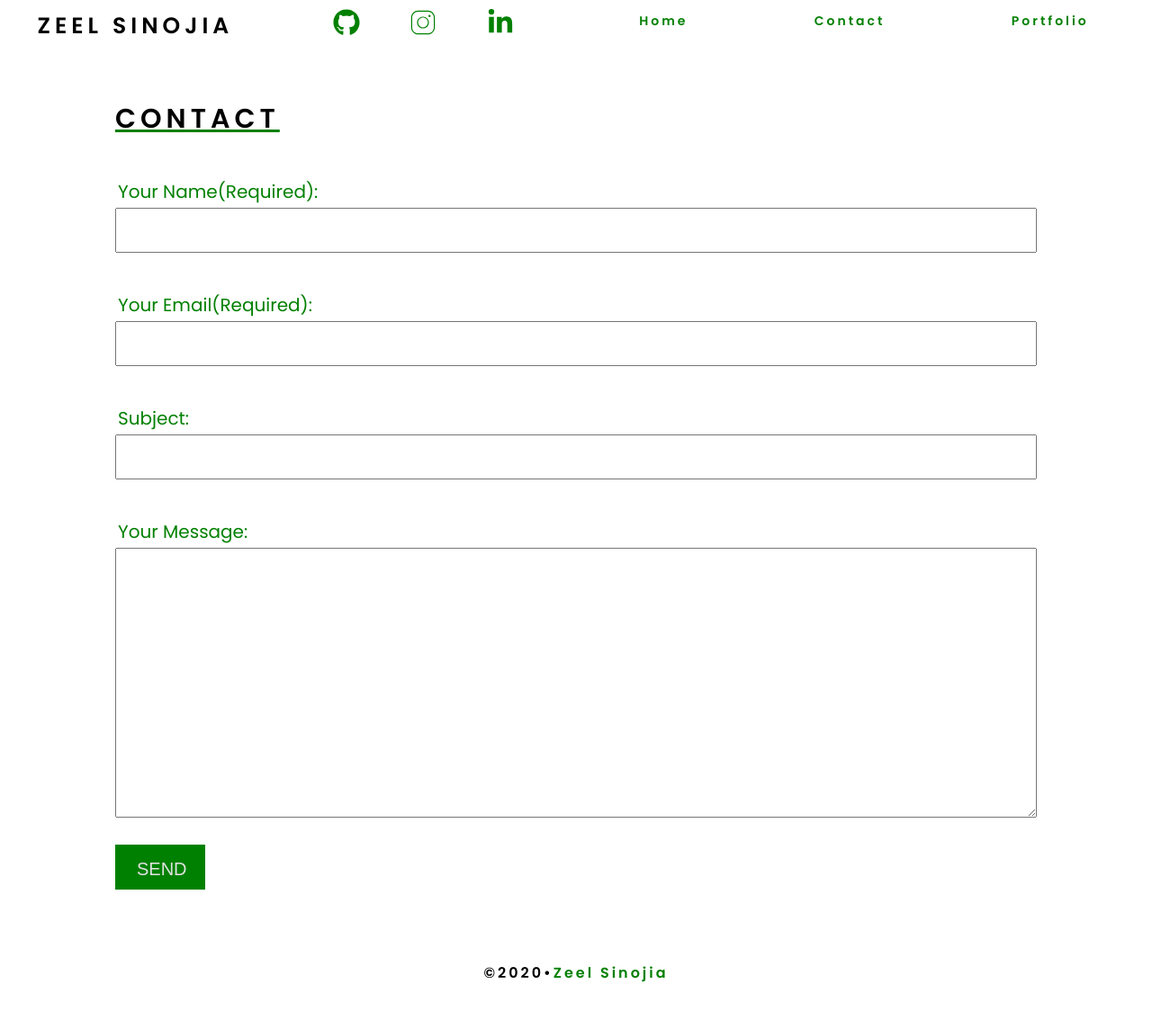
After one commit to ZeelSinojia/Personal-Website, a Django app: page /contact/ in a window 1280 px wide. The commit adds this page. Shown: the whole page at 90% size. Run offline with Django 3.2, Linux system fonts and the light colour scheme; some libraries are stand-ins or nearby versions.

Commit message:
added contact form, changed the html

```diff
--- /dev/null
+++ b/Portfolio/forms.py
@@ -0,0 +1,12 @@
+from django import forms
+
+
+class ContactForm(forms.Form):
+    name = forms.CharField(required=True, max_length=500, label="Your Name(Required)",
+                           widget=forms.TextInput(attrs={'class': 'form-field'}))
+    email = forms.EmailField(required=True, max_length=500, label="Your Email(Required)",
+                             widget=forms.TextInput(attrs={'class': 'form-field'}))
+    subject = forms.CharField(max_length=500, label="Subject", widget=forms.TextInput(
+        attrs={'class': 'form-field'}))
+    message = forms.CharField(label='Your Message', widget=forms.Textarea(
+        attrs={'class': 'form-field'}))
--- a/Portfolio/static/Portfolio/style.css
+++ b/Portfolio/static/Portfolio/style.css
@@ -34,7 +34,7 @@ nav {
 .logo {
     text-transform: uppercase;
     letter-spacing: 5px;
-    font-size: 20px;
+    font-size: 25px;
     margin-top: 10px;
 }
 
@@ -45,13 +45,45 @@ nav {
     margin-top: 10px;
 }
 
+.github-link {
+    height: 30px;
+    width: 30px;
+    transition: color 100ms;
+    color: green;
+}
+
+.github-link:hover {
+    color: orangered;
+}
+
+.instagram-link {
+    height: 30px;
+    width: 30px;
+    transition: color 100ms;
+    color: green;
+}
+
+.instagram-link:hover {
+    color: orangered;
+}
+
+.linkedin-link {
+    height: 30px;
+    width: 30px;
+    transition: color 100ms;
+    color: green;
+}
+
+.linkedin-link:hover {
+    color: orangered;
+}
+
 .media-links li {
     list-style: none;
 }
 
 .media-links a {
     text-decoration: none;
-    color: green;
 }
 
 .nav-links {
@@ -59,6 +91,33 @@ nav {
     justify-content: space-around;
     width: 50%;
     margin-top: 10px;
+}
+
+.home-link {
+    color: green;
+    transition: color 100ms;
+}
+
+.home-link:hover {
+    color: orangered;
+}
+
+.contact-link {
+    color: green;
+    transition: color 100ms;
+}
+
+.contact-link:hover {
+    color: orangered;
+}
+
+.portfolio-link {
+    color: green;
+    transition: color 100ms;
+}
+
+.portfolio-link:hover {
+    color: orangered;
 }
 
 .nav-links li {
@@ -70,7 +129,6 @@ nav {
     letter-spacing: 3px;
     font-weight: bold;
     font-size: 14px;
-    color: green;
 }
 
 .burger {
@@ -151,7 +209,7 @@ nav {
     align-items: stretch;
 }
 
-.project h4{
+.project h4 {
     font-size: 25px;
     margin-top: 20px;
     color: green;
@@ -197,7 +255,7 @@ nav {
     color: green;
 }
 
-.technology h4{
+.technology h4 {
     font-size: 20px;
     margin-top: 5px;
     color: green;
@@ -231,7 +289,7 @@ nav {
     align-items: stretch;
 }
 
-.website h4{
+.website h4 {
     font-size: 25px;
     margin-top: 20px;
     color: green;
@@ -240,6 +298,12 @@ nav {
 .website h4 a {
     color: green;
     text-decoration: none;
+    cursor: pointer;
+    transition: color 100ms;
+}
+
+.website h4 a:hover {
+    color: orangered;
 }
 
 .aside-part {
@@ -271,7 +335,7 @@ nav {
     font-size: 30px;
 }
 
-.education h4{
+.education h4 {
     font-size: 25px;
     margin-top: 20px;
     color: green;
@@ -297,7 +361,7 @@ nav {
     margin-top: 10px;
 }
 
-.activity h4{
+.activity h4 {
     font-size: 25px;
     margin-top: 20px;
     color: green;
@@ -322,10 +386,20 @@ nav {
     font-size: 30px;
     margin-top: 10px;
 }
-.resume a h4{
+
+.resume a {
     color: green;
     text-decoration: underline;
     text-decoration-color: green;
+    transition: color 100ms, text-decoration-color 100ms;
+}
+
+.resume a:hover {
+    color: orangered;
+    text-decoration-color: orangered;
+}
+
+.resume a h4 {
     text-decoration-line: all;
     margin-top: 20px;
 }
@@ -333,7 +407,7 @@ nav {
 .footer-details {
     display: flex;
     justify-content: space-around;
-    margin:50px;
+    margin: 50px;
 }
 
 .footer h4 {
@@ -345,10 +419,66 @@ nav {
     color: green;
 }
 
-@media screen and (max-width: 1024px) {
-    .nav-links {
-        width: 60%;
-    }
+.form-title {
+    text-transform: uppercase;
+    text-decoration: underline;
+    text-decoration-color: green;
+    text-decoration-line: all;
+    letter-spacing: 5px;
+    font-size: 30px;
+    margin-bottom: 30px;
+    margin-top: 30px;
 }
 
-@media screen and (max-width: 768px) {}
+.form {
+    display: flex;
+    flex-direction: column;
+    margin: auto;
+    width: 80vw;
+}
+
+.form p {
+    display: flex;
+    flex-direction: column;
+    justify-content: center;
+    margin-top: 10px;
+}
+
+.form label {
+    font-size: 20px;
+    color: green;
+    padding: 3px;
+}
+
+.form input {
+    padding: 3px;
+    height: 50px;
+    width: 100%;
+    margin-bottom: 30px;
+    font-size: 18px;
+}
+
+.form textarea {
+    padding: 3px;
+    height: 300px;
+    width: 100%;
+    margin-bottom: 30px;
+    font-size: 18px;
+    font-family: "Poppins", sans-serif;
+}
+
+.form-field {
+    display: flex;
+    flex-direction: row;
+}
+
+.form input[type="submit"] {
+    background-color: green;
+    color: rgb(226, 226, 226);
+    font-size: 20px;
+    max-width: 100px;
+    border: none;
+    text-transform: uppercase;
+    cursor: pointer;
+    padding: 16px 24px;
+}
--- a/Portfolio/templates/Portfolio/base.html
+++ b/Portfolio/templates/Portfolio/base.html
@@ -18,33 +18,39 @@
                 <ul class="media-links">
                     <li>
                         <a href="https://github.com/ZeelSinojia" target="_blank">
-                            <img src="{% static 'Portfolio/images/github-logo.png' %}" alt="github" height="30px" width="30px">
+                            <svg class="github-link" aria-hidden="true" data-prefix="fab" data-icon="github" class="github-brands_svg__svg-inline--fa github-brands_svg__fa-github github-brands_svg__fa-w-16" viewBox="0 0 496 512"">
+                                <path fill="currentColor" d="M165.9 397.4c0 2-2.3 3.6-5.2 3.6-3.3.3-5.6-1.3-5.6-3.6 0-2 2.3-3.6 5.2-3.6 3-.3 5.6 1.3 5.6 3.6zm-31.1-4.5c-.7 2 1.3 4.3 4.3 4.9 2.6 1 5.6 0 6.2-2s-1.3-4.3-4.3-5.2c-2.6-.7-5.5.3-6.2 2.3zm44.2-1.7c-2.9.7-4.9 2.6-4.6 4.9.3 2 2.9 3.3 5.9 2.6 2.9-.7 4.9-2.6 4.6-4.6-.3-1.9-3-3.2-5.9-2.9zM244.8 8C106.1 8 0 113.3 0 252c0 110.9 69.8 205.8 169.5 239.2 12.8 2.3 17.3-5.6 17.3-12.1 0-6.2-.3-40.4-.3-61.4 0 0-70 15-84.7-29.8 0 0-11.4-29.1-27.8-36.6 0 0-22.9-15.7 1.6-15.4 0 0 24.9 2 38.6 25.8 21.9 38.6 58.6 27.5 72.9 20.9 2.3-16 8.8-27.1 16-33.7-55.9-6.2-112.3-14.3-112.3-110.5 0-27.5 7.6-41.3 23.6-58.9-2.6-6.5-11.1-33.3 2.6-67.9 20.9-6.5 69 27 69 27 20-5.6 41.5-8.5 62.8-8.5s42.8 2.9 62.8 8.5c0 0 48.1-33.6 69-27 13.7 34.7 5.2 61.4 2.6 67.9 16 17.7 25.8 31.5 25.8 58.9 0 96.5-58.9 104.2-114.8 110.5 9.2 7.9 17 22.9 17 46.4 0 33.7-.3 75.4-.3 83.6 0 6.5 4.6 14.4 17.3 12.1C428.2 457.8 496 362.9 496 252 496 113.3 383.5 8 244.8 8zM97.2 352.9c-1.3 1-1 3.3.7 5.2 1.6 1.6 3.9 2.3 5.2 1 1.3-1 1-3.3-.7-5.2-1.6-1.6-3.9-2.3-5.2-1zm-10.8-8.1c-.7 1.3.3 2.9 2.3 3.9 1.6 1 3.6.7 4.3-.7.7-1.3-.3-2.9-2.3-3.9-2-.6-3.6-.3-4.3.7zm32.4 35.6c-1.6 1.3-1 4.3 1.3 6.2 2.3 2.3 5.2 2.6 6.5 1 1.3-1.3.7-4.3-1.3-6.2-2.2-2.3-5.2-2.6-6.5-1zm-11.4-14.7c-1.6 1-1.6 3.6 0 5.9 1.6 2.3 4.3 3.3 5.6 2.3 1.6-1.3 1.6-3.9 0-6.2-1.4-2.3-4-3.3-5.6-2z">
+                                </path>
+                            </svg>
                         </a>
                     </li>
                     <li>
                         <a href="https://www.instagram.com/_zeel___/" target="_blank">
-                            <img src="{% static 'Portfolio/images/instagram.png' %}" alt="instagram" height="30px" width="30px">
+                            <svg class="instagram-link" fill="currentColor" xmlns="http://www.w3.org/2000/svg" viewBox="0 0 50 50">
+                                <path d="M 16 3 C 8.8324839 3 3 8.8324839 3 16 L 3 34 C 3 41.167516 8.8324839 47 16 47 L 34 47 C 41.167516 47 47 41.167516 47 34 L 47 16 C 47 8.8324839 41.167516 3 34 3 L 16 3 z M 16 5 L 34 5 C 40.086484 5 45 9.9135161 45 16 L 45 34 C 45 40.086484 40.086484 45 34 45 L 16 45 C 9.9135161 45 5 40.086484 5 34 L 5 16 C 5 9.9135161 9.9135161 5 16 5 z M 37 11 A 2 2 0 0 0 35 13 A 2 2 0 0 0 37 15 A 2 2 0 0 0 39 13 A 2 2 0 0 0 37 11 z M 25 14 C 18.936712 14 14 18.936712 14 25 C 14 31.063288 18.936712 36 25 36 C 31.063288 36 36 31.063288 36 25 C 36 18.936712 31.063288 14 25 14 z M 25 16 C 29.982407 16 34 20.017593 34 25 C 34 29.982407 29.982407 34 25 34 C 20.017593 34 16 29.982407 16 25 C 16 20.017593 20.017593 16 25 16 z">
+                                </path>
+                        </svg>
                         </a>
                     </li>
                     <li>
                         <a href="https://www.linkedin.com/in/zeelsinojia/" target="_blank">
-                            <img src="{% static 'Portfolio/images/linkedin.png' %}" alt="linkedin" height="30px" width="30px">
+                            <svg class="linkedin-link" aria-hidden="true" data-prefix="fab" data-icon="linkedin-in" class="linkedin-in-brands_svg__svg-inline--fa linkedin-in-brands_svg__fa-linkedin-in linkedin-in-brands_svg__fa-w-14" viewBox="0 0 448 512">
+                                <path fill="currentColor" d="M100.28 448H7.4V148.9h92.88zM53.79 108.1C24.09 108.1 0 83.5 0 53.8a53.79 53.79 0 01107.58 0c0 29.7-24.1 54.3-53.79 54.3zM447.9 448h-92.68V302.4c0-34.7-.7-79.2-48.29-79.2-48.29 0-55.69 37.7-55.69 76.7V448h-92.78V148.9h89.08v40.8h1.3c12.4-23.5 42.69-48.3 87.88-48.3 94 0 111.28 61.9 111.28 142.3V448z">
+                            </path>
+                        </svg>
                         </a>
                     </li>
                 </ul>
             </div>
             <ul class="nav-links">
                 <li>
-                    <a href="#">Home</a>
+                    <a class="home-link" href="{% url 'home' %}">Home</a>
                 </li>
                 <li>
-                    <a href="#">About</a>
+                    <a class="contact-link" href="{% url 'contact' %}">Contact</a>
                 </li>
                 <li>
-                    <a href="#">Contact</a>
-                </li>
-                <li>
-                    <a href="{% url 'portfolio' %}">Portfolio</a>
+                    <a class="portfolio-link" href="{% url 'portfolio' %}">Portfolio</a>
                 </li>
             </ul>
             <div class="burger">
--- /dev/null
+++ b/Portfolio/templates/Portfolio/contact.html
@@ -0,0 +1,14 @@
+{% extends "Portfolio/base.html" %}
+{% load crispy_forms_tags %}
+{% block content %}
+<div class="form">
+    <h3 class="form-title">
+        Contact
+    </h3>
+    <form action="" method="POST">
+        {% csrf_token %}
+        {{ form.as_p }}
+        <input type="submit" value="Send"/>
+    </form>
+</div>
+{% endblock content %}
--- a/Portfolio/urls.py
+++ b/Portfolio/urls.py
@@ -1,10 +1,11 @@
 from django.urls import path
 from .views import (
-	PortFolioListView
+    PortFolioListView
 )
 from . import views
 
 urlpatterns = [
-	path('', views.home, name = 'home'),
+    path('', views.home, name='home'),
     path('portfolio/', PortFolioListView.as_view(), name='portfolio'),
+    path('contact/', views.contact, name='contact'),
 ]
--- a/Portfolio/views.py
+++ b/Portfolio/views.py
@@ -1,32 +1,57 @@
-from django.shortcuts import render
 from django.shortcuts import render, get_object_or_404
 from django.views.generic import ListView
+from .forms import ContactForm
+from django.core.mail import send_mail
 from .models import (
-	Project,
-	Education,
-	TechnicalSkill,
-	PersonalWebsite,
-	Activity,
+    Project,
+    Education,
+    TechnicalSkill,
+    PersonalWebsite,
+    Activity,
 )
 
 
 def home(request):
-	return render(request, 'Portfolio/index.html')
+    return render(request, 'Portfolio/index.html')
+
 
 class PortFolioListView(ListView):
-	context_object_name = 'project'
-	template_name = 'Portfolio/portfolio.html'
+    context_object_name = 'project'
+    template_name = 'Portfolio/portfolio.html'
 
-	def get_queryset(self):
-		self.project = get_object_or_404
+    def get_queryset(self):
+        self.project = get_object_or_404
 
-	def get_context_data(self, **kwargs):
+    def get_context_data(self, **kwargs):
 
-		context = super(PortFolioListView, self).get_context_data(**kwargs)
-		context['project'] = Project.objects.all()
-		context['education'] = Education.objects.all()
-		context['technicalskill'] = TechnicalSkill.objects.all()
-		context['activity'] = Activity.objects.all()
-		context['personalwebsite'] = PersonalWebsite.objects.all()
+        context = super(PortFolioListView, self).get_context_data(**kwargs)
+        context['project'] = Project.objects.all()
+        context['education'] = Education.objects.all()
+        context['technicalskill'] = TechnicalSkill.objects.all()
+        context['activity'] = Activity.objects.all()
+        context['personalwebsite'] = PersonalWebsite.objects.all()
 
-		return context
+        return context
+
+
+def contact(request):
+    name = ''
+    email = ''
+    subject = ''
+    message = ''
+
+    form = ContactForm(request.POST or None)
+    if form.is_valid():
+        name = form.cleaned_data.get("name")
+        email = form.cleaned_data.get("email")
+        subject = form.cleaned_data.get("subject")
+        message = form.cleaned_data.get("message")
+
+        send_mail(subject, message, 'sinojia.zeel2@gmail.com', [email])
+        context = {'form': form}
+
+        return render(request, 'Portfolio/contact.html', context)
+
+    else:
+        context = {'form': form}
+        return render(request, 'Portfolio/contact.html', context)
```
Also changed, not shown: PersonalWebsite/settings.py (+9 -0 lines), Portfolio/templates/Portfolio/portfolio.html (+4 -3 lines), Portfolio/static/Portfolio/images/github-logo.png (deleted), Portfolio/static/Portfolio/images/instagram.png (deleted), Portfolio/static/Portfolio/images/linkedin.png (deleted), Portfolio/static/Portfolio/images/milky_way.jpg (deleted).
